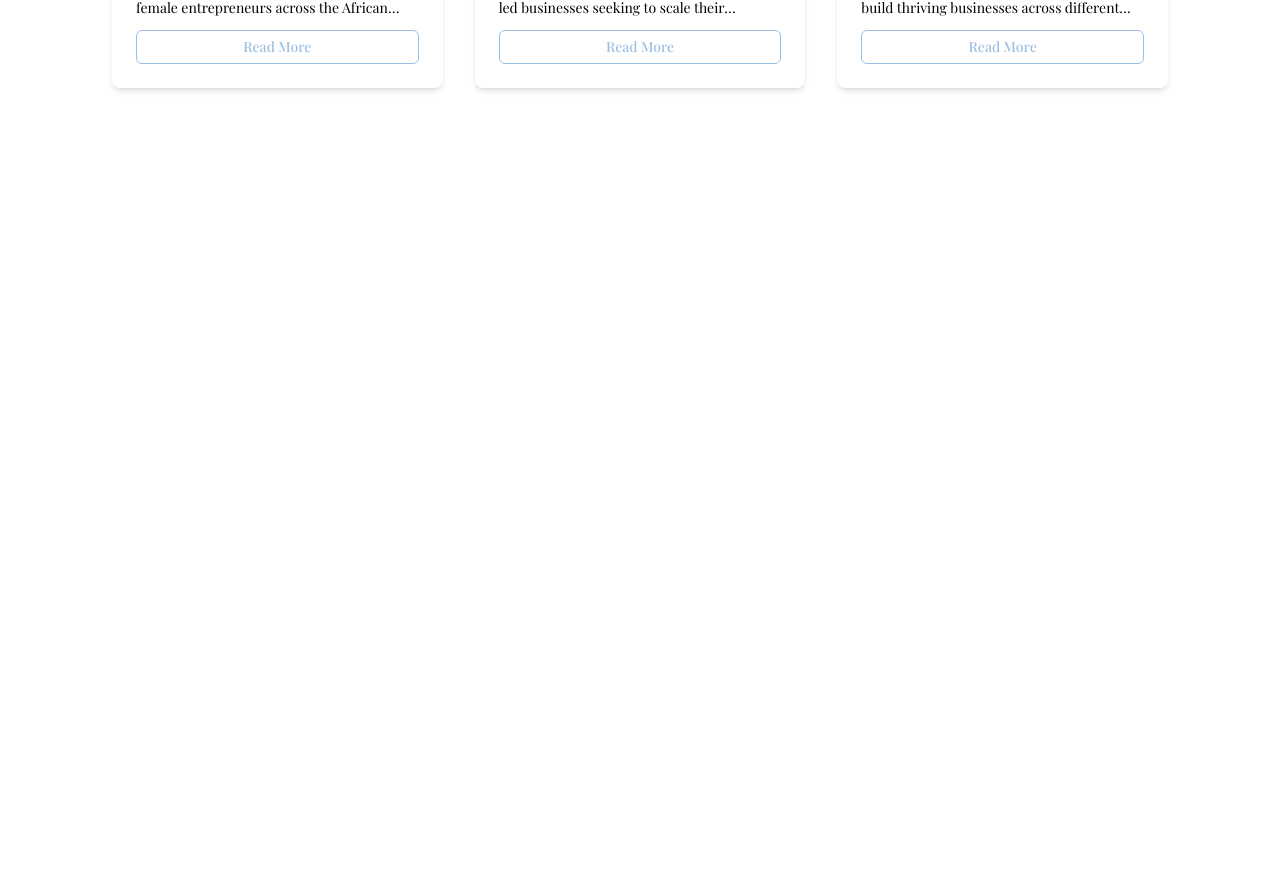
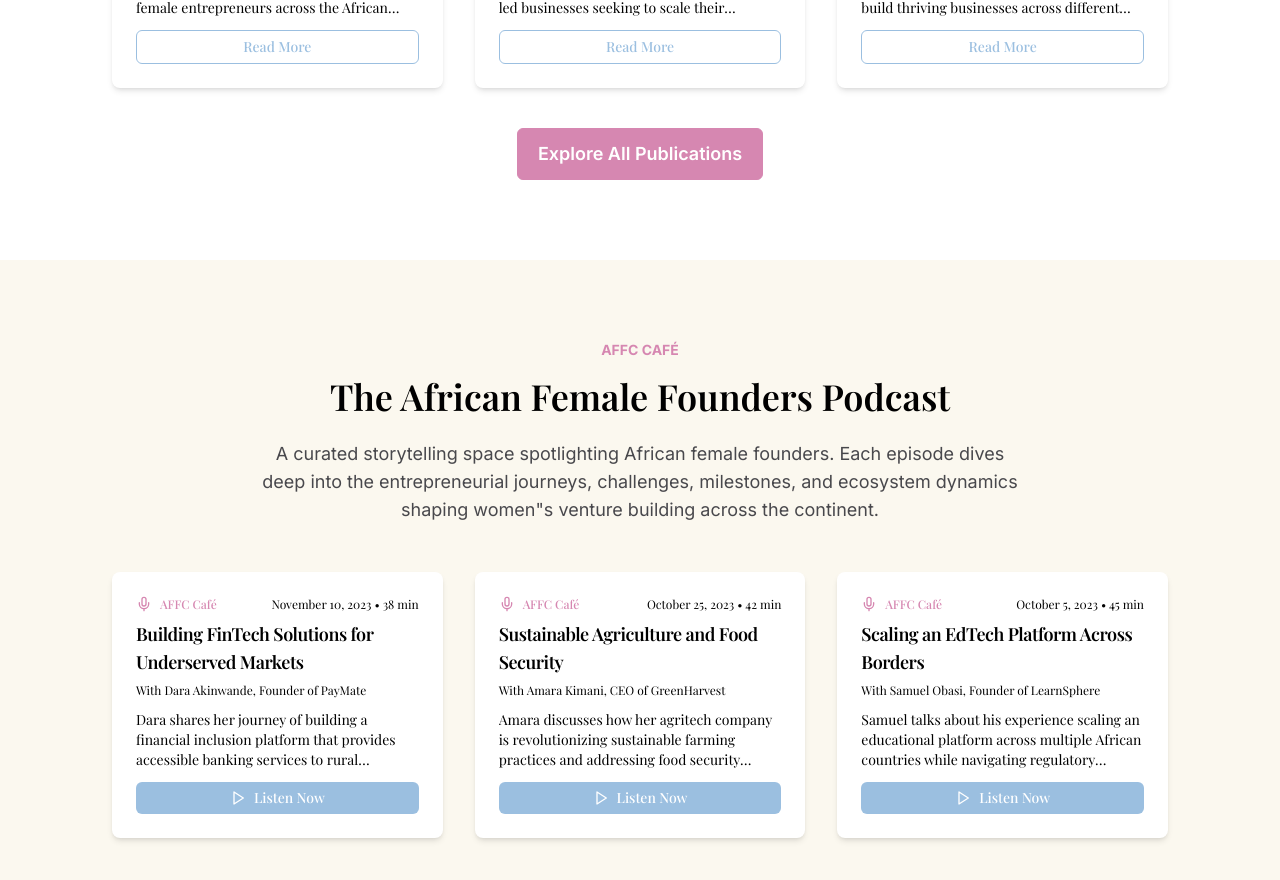
Before and after one commit to Affc25/electher-website, a Next.js app: page / in a window 1280 px wide. Shown: the part 4434-5314 px from the top of the page. Before the commit the page ends 4602 px from the top, so only its background shows below. Built offline with nearby package versions, Linux system fonts and the light colour scheme.

Commit message:
chore: add the cafe section.

```diff
--- /dev/null
+++ b/components/secondary/Home/CafeSection.tsx
@@ -0,0 +1,119 @@
+import React from "react"
+import MicroPhoneIcon from "@/public/svg/microphone_icon.svg"
+
+const podcasts = [
+  {
+    title: "Building FinTech Solutions for Underserved Markets",
+    description:
+      "Dara shares her journey of building a financial inclusion platform that provides accessible banking services to rural communities across West Africa.",
+    guest: "Dara Akinwande, Founder of PayMate",
+    date: "November 10, 2023",
+    duration: "38 min",
+  },
+  {
+    title: "Sustainable Agriculture and Food Security",
+    description:
+      "Amara discusses how her agritech company is revolutionizing sustainable farming practices and addressing food security challenges in East Africa.",
+    guest: "Amara Kimani, CEO of GreenHarvest",
+    date: "October 25, 2023",
+    duration: "42 min",
+  },
+  {
+    title: "Scaling an EdTech Platform Across Borders",
+    description:
+      "Samuel talks about his experience scaling an educational platform across multiple African countries while navigating regulatory hurdles.",
+    guest: "Samuel Obasi, Founder of LearnSphere",
+    date: "October 5, 2023",
+    duration: "45 min",
+  },
+];
+
+const CafeSection = () => {
+  return (
+    <section className="px-6 md:px-28 bg-[#f2e8cb4d] flex flex-col items-center py-20 w-full">
+      <div className="max-w-3xl flex flex-col items-center mb-12 text-center">
+        <h3 className="uppercase font-inter font-bold text-affc-pink text-sm mb-4">
+          AFFC Café
+        </h3>
+        <h4 className="text-3xl md:text-4xl font-semibold mb-6">
+          The African Female Founders Podcast
+        </h4>
+        <p className="text-lg font-inter text-[#1b1c23cc]">
+          A curated storytelling space spotlighting African female founders. Each episode dives deep into the entrepreneurial journeys, challenges, milestones, and ecosystem dynamics shaping women"s venture building across the continent.
+        </p>
+      </div>
+      <div className="grid md:grid-cols-2 lg:grid-cols-3 gap-8">
+        {podcasts.map((podcast, index) => (
+          <PodcastCard
+            key={index}
+            title={podcast.title}
+            description={podcast.description}
+            guest={podcast.guest}
+            date={podcast.date}
+            duration={podcast.duration}
+          />
+        ))}
+      </div>
+    </section>
+  )
+}
+
+interface PodcastCardProps {
+  title: string;
+  description: string;
+  guest: string;
+  date: string;
+  duration: string;
+}
+
+const PodcastCard = ({
+  title,
+  description,
+  guest,
+  date,
+  duration,
+}: PodcastCardProps) =>{
+  return (
+    <div className="rounded-lg border bg-card text-card-foreground bg-white border-none shadow-md hover:shadow-lg transition-all animate-fade-in">
+      <div className="flex flex-col space-y-1.5 p-6 pb-0 relative">
+        <div className="flex items-center justify-between mb-2">
+          <div className="flex items-center text-affc-pink">
+            <MicroPhoneIcon/>
+            <span className="text-xs font-medium">AFFC Café</span>
+          </div>
+          <div className="text-xs text-foreground/60">
+            {date} • {duration}
+          </div>
+        </div>
+        <h3 className="tracking-tight text-lg font-semibold line-clamp-2">
+          {title}
+        </h3>
+        <p className="text-muted-foreground text-xs">With {guest}</p>
+      </div>
+      <div className="p-6 py-3">
+        <p className="text-sm text-foreground/80 line-clamp-3">{description}</p>
+      </div>
+      <div className="flex items-center p-6 pt-0">
+        <button className="rounded-md font-medium transition-all duration-300 focus-visible:outline-none focus-visible:ring-2 focus-visible:ring-ring disabled:opacity-50 bg-affc-blue text-white hover:bg-affc-blue/90 active:scale-[0.98] px-3 py-1.5 text-sm w-full flex items-center justify-center">
+          <svg
+            xmlns="http://www.w3.org/2000/svg"
+            width="16"
+            height="16"
+            viewBox="0 0 24 24"
+            fill="none"
+            stroke="currentColor"
+            strokeWidth="2"
+            strokeLinecap="round"
+            strokeLinejoin="round"
+            className="lucide lucide-play mr-2"
+          >
+            <polygon points="6 3 20 12 6 21 6 3"></polygon>
+          </svg>
+          Listen Now
+        </button>
+      </div>
+    </div>
+  )
+}
+
+export default CafeSection
--- a/components/secondary/Home/ReportsSection.tsx
+++ b/components/secondary/Home/ReportsSection.tsx
@@ -1,3 +1,4 @@
+import { Button } from "@/components/ui";
 import React, { FC } from "react"
 
 
@@ -55,7 +56,7 @@ const ReportsSection = () => {
           ))
         }
       </div>
-
+      <Button className="bg-affc-pink border-affc-pink px-5 text-lg h-13 font-inter font-semibold mt-10">Explore All Publications</Button>
     </section>
   )
 }
--- a/components/secondary/Home/index.ts
+++ b/components/secondary/Home/index.ts
@@ -1,4 +1,5 @@
 export { default as Header } from "./Header"
+export { default as CafeSection } from "./CafeSection"
 export { default as ReportsSection } from "./ReportsSection"
 export { default as MissionSection } from "./MissionSection"
 export { default as GallerySection } from "./GallerySection"
--- a/components/ui/Button.tsx
+++ b/components/ui/Button.tsx
@@ -27,7 +27,7 @@ const Button:FC<PropsType> = ({
     "outline": "text-[#9BBFE0]"
   }[variant]
 
-const className = twMerge(`${disabled ? "cursor-not-allowed opacity-40" :""} font-inter border border-[#9BBFE0] ${bg} ${textColor} font-semi-bold text-sm items-center flex justify-center disabled:hover:scale-100 disabled:active:scale-100  hover:scale-105 active:scale-90 cursor-pointer h-[2.4rem] rounded-md min-w-[100px] flex items-center space-x-3  transition-all duration-150`, addClasses)
+const className = twMerge(`${disabled ? "cursor-not-allowed opacity-40" :""} font-inter border border-[#9BBFE0] ${bg} ${textColor} font-semi-bold text-sm items-center flex justify-center disabled:hover:scale-100 disabled:active:scale-100  hover:scale-[1.01] active:scale-[0.98] cursor-pointer h-[2.4rem] outline-none rounded-md min-w-[100px] flex items-center space-x-3  transition-all duration-150`, addClasses)
 
   return href ?  (
 
--- a/pages/index.tsx
+++ b/pages/index.tsx
@@ -1,4 +1,4 @@
-import { AnalyticsSection, GallerySection, Header, MissionSection, ReportsSection, ResourcesSection } from "@/components/secondary/Home";
+import { AnalyticsSection, CafeSection, GallerySection, Header, MissionSection, ReportsSection, ResourcesSection } from "@/components/secondary/Home";
 
 export default function Home() {
   return (
@@ -9,6 +9,7 @@ export default function Home() {
       <GallerySection/>
       <ResourcesSection/>
       <ReportsSection/>
+      <CafeSection/>
     </div>
   );
 }
```
Also changed, not shown: public/svg/microphone_icon.svg (added).
